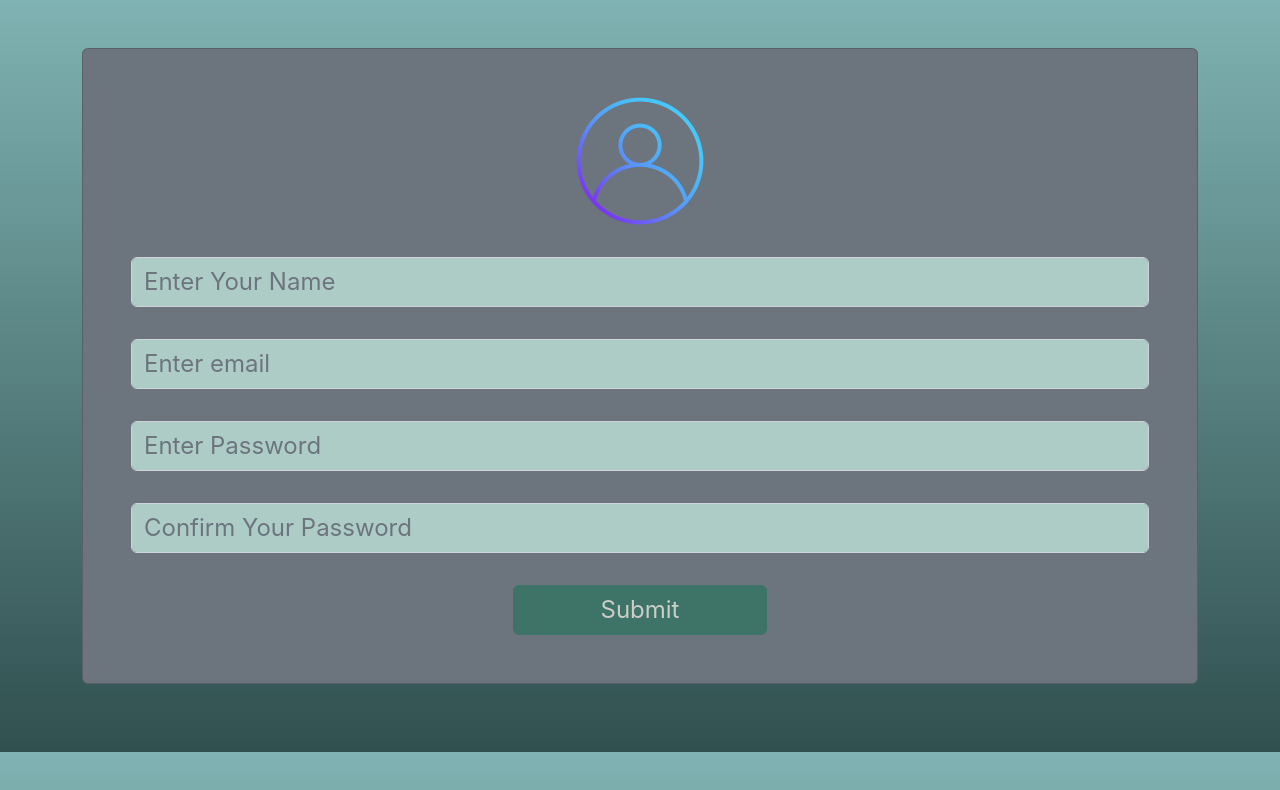
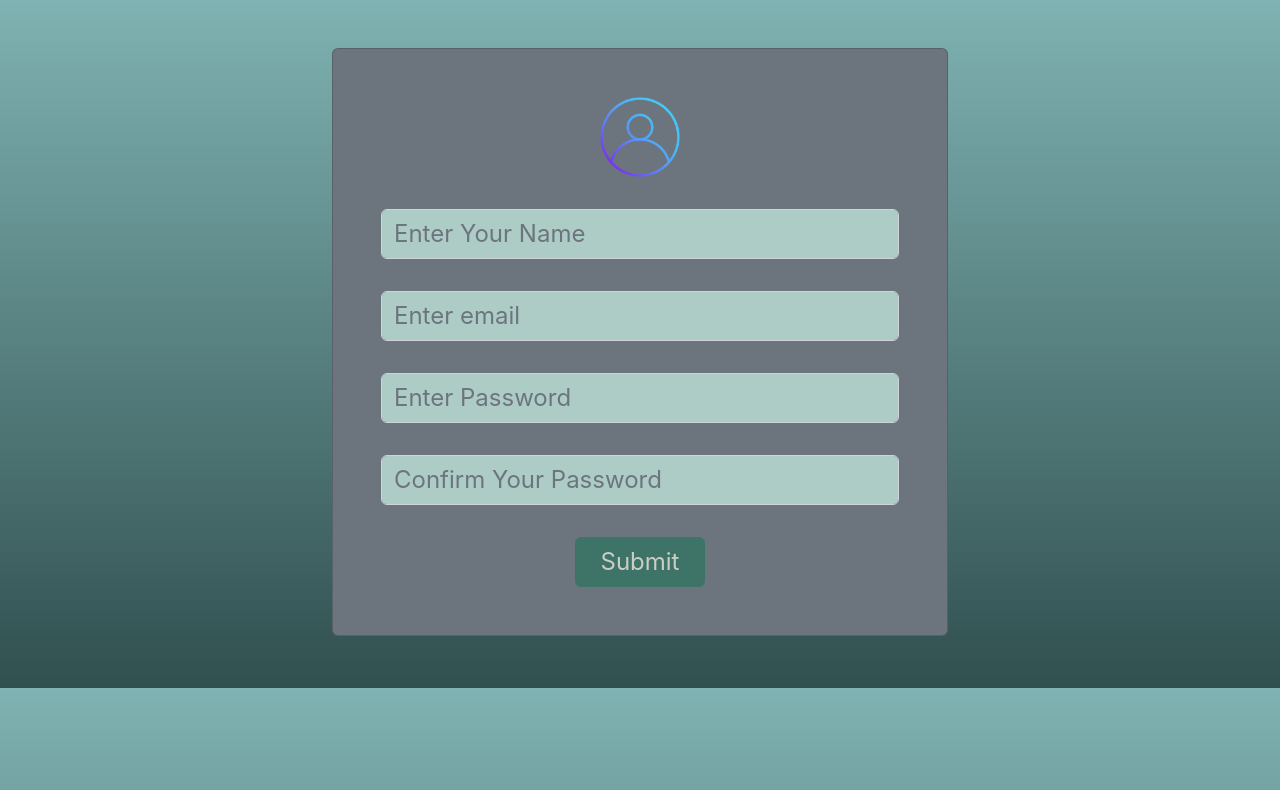
Before and after one commit to RoOtT24/movies_website, a React (Create React App) app: page /register in a window 1280 px wide. Shown: the top 790 px of the page. Built offline with nearby package versions, Linux system fonts and the light colour scheme.

Commit message:
register styles 2

```diff
--- a/src/components/Register/Register.jsx
+++ b/src/components/Register/Register.jsx
@@ -97,7 +97,7 @@ export const Register = () => {
 ///////////////////////////////////////
 
   return (
-    <form onSubmit={onSubmit} className="container text-center mt-5">
+    <form onSubmit={onSubmit} className="container text-center mt-5 w-50">
 
       <div className="card p-5 bg-secondary">
       <div className="d-flex justify-content-center mb-3">
--- a/src/components/Register/Register.module.css
+++ b/src/components/Register/Register.module.css
@@ -1,9 +1,10 @@
 img {
-    width: 8rem;
-    height: 8rem;
+    width: 5rem;
+    height: 5rem;
 }
+
 form {
-    height: 88vh !important;
+    height: 80vh !important;
 }
 form div input {
     background-color: #aeccc6 !important;
```
Also changed, not shown: public/assets/img/logo.jpg (deleted), public/assets/img/logo.png (added).
